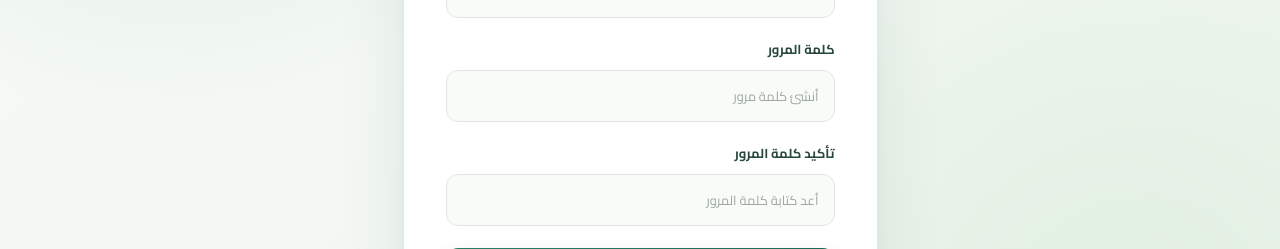
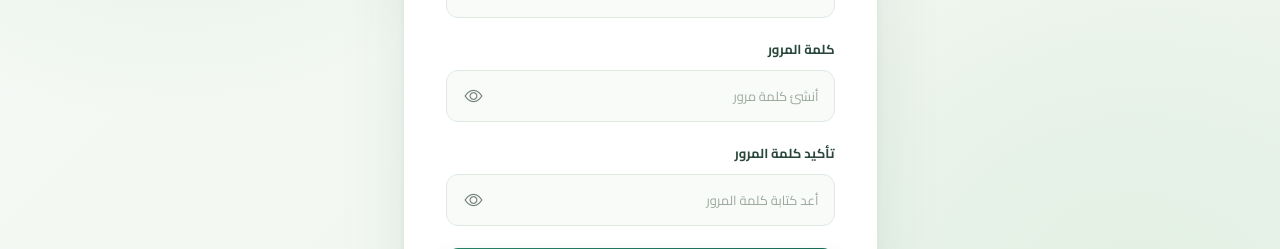
Before and after one commit to YoussefHegazy74/basira-ai, a React (Vite) app in the folder FrontEnd/: page /signup in a window 1280 px wide. Shown: the part 551-800 px from the top of the page. Built offline with nearby package versions, Linux system fonts and the light colour scheme; no server answers.

Commit message:
Implement password visibility toggle in SignUp
Added password visibility toggle for password fields in the SignUp component.

```diff
--- a/FrontEnd/src/pages/SignUp.jsx
+++ b/FrontEnd/src/pages/SignUp.jsx
@@ -20,6 +20,10 @@ function SignUp() {
   });
 
   const [verificationToken, setVerificationToken] = useState("");
+
+  // إظهار وإخفاء حقلي كلمة المرور
+  const [showPassword, setShowPassword] = useState(false);
+  const [showConfirmPassword, setShowConfirmPassword] = useState(false);
 
   function handleChange(event) {
     const { name, value } = event.target;
@@ -104,7 +108,9 @@ function SignUp() {
       <section className="auth-card">
         <Link to="/" className="auth-logo">
           <i className="bi bi-eye-fill"></i>
-          <span>بصيرة <small>Basira AI</small></span>
+          <span>
+            بصيرة <small>Basira AI</small>
+          </span>
         </Link>
 
         <div className="auth-heading">
@@ -174,9 +180,11 @@ function SignUp() {
 
             <div className="auth-field">
               <label htmlFor="signup-password">كلمة المرور</label>
+
+              <div className="auth-password-wrapper">
                 <input
                   id="signup-password"
-                type="password"
+                  type={showPassword ? "text" : "password"}
                   name="password"
                   autoComplete="new-password"
                   value={form.password}
@@ -184,15 +192,35 @@ function SignUp() {
                   placeholder="أنشئ كلمة مرور"
                   required
                 />
+
+                <button
+                  type="button"
+                  className="auth-password-toggle"
+                  onClick={() => setShowPassword(!showPassword)}
+                  aria-label={
+                    showPassword ? "إخفاء كلمة المرور" : "إظهار كلمة المرور"
+                  }
+                  aria-pressed={showPassword}
+                >
+                  <i
+                    className={`bi ${
+                      showPassword ? "bi-eye-slash" : "bi-eye"
+                    }`}
+                    aria-hidden="true"
+                  ></i>
+                </button>
+              </div>
             </div>
 
             <div className="auth-field">
               <label htmlFor="signup-confirm-password">
                 تأكيد كلمة المرور
               </label>
+
+              <div className="auth-password-wrapper">
                 <input
                   id="signup-confirm-password"
-                type="password"
+                  type={showConfirmPassword ? "text" : "password"}
                   name="passwordconfirm"
                   autoComplete="new-password"
                   value={form.passwordconfirm}
@@ -200,6 +228,28 @@ function SignUp() {
                   placeholder="أعد كتابة كلمة المرور"
                   required
                 />
+
+                <button
+                  type="button"
+                  className="auth-password-toggle"
+                  onClick={() =>
+                    setShowConfirmPassword(!showConfirmPassword)
+                  }
+                  aria-label={
+                    showConfirmPassword
+                      ? "إخفاء تأكيد كلمة المرور"
+                      : "إظهار تأكيد كلمة المرور"
+                  }
+                  aria-pressed={showConfirmPassword}
+                >
+                  <i
+                    className={`bi ${
+                      showConfirmPassword ? "bi-eye-slash" : "bi-eye"
+                    }`}
+                    aria-hidden="true"
+                  ></i>
+                </button>
+              </div>
             </div>
 
             <button className="auth-submit" type="submit" disabled={loading}>
```
Lines whose indentation alone changed are shown as unchanged.
